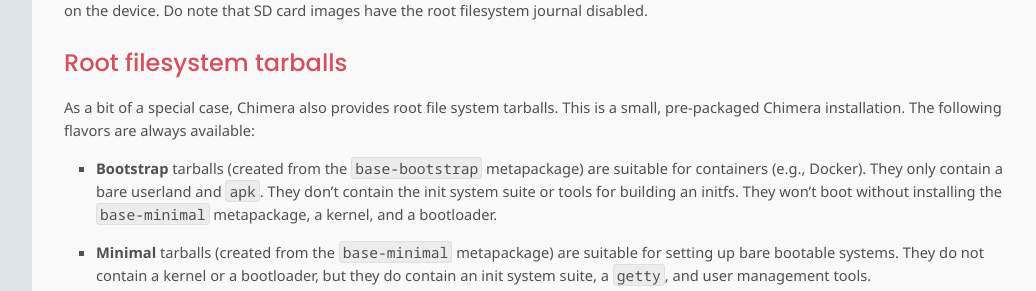
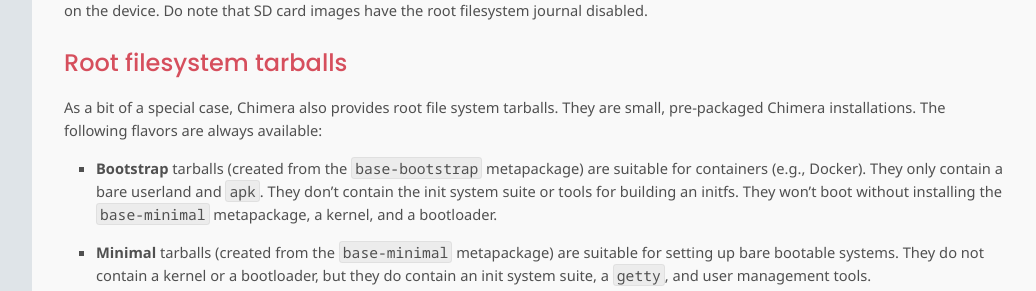
Before and after one commit to chimera-linux/chimera-linux.github.io, a Jekyll site: the page built from _docs/installation.md, in a window 1280 px wide and 900 px high, scrolled down 1498 px. Shown: the part 163-454 px from the top of the window, without its empty margins (240-1276 px from the left). Built offline with Jekyll 4.4.1, drawn with Linux system fonts in a browser that asks for light colours.

Commit message:
Update installation.md

```diff
--- a/_docs/installation.md
+++ b/_docs/installation.md
@@ -83,7 +83,7 @@
 ### Root filesystem tarballs
 
 As a bit of a special case, Chimera also provides root file system tarballs.
-This is a small, pre-packaged Chimera installation. The following flavors
+They are small, pre-packaged Chimera installations. The following flavors
 are always available:
 
 * **Bootstrap** tarballs (created from the `base-bootstrap` metapackage)
```
